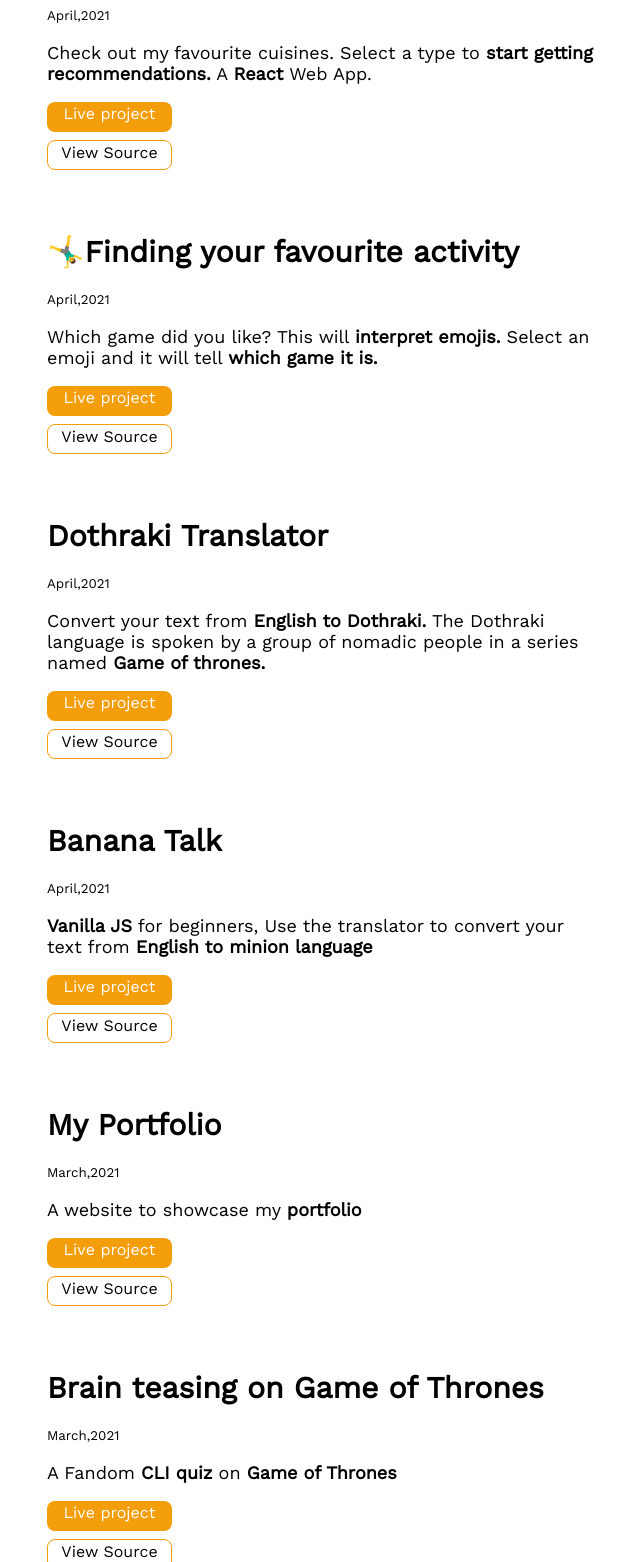
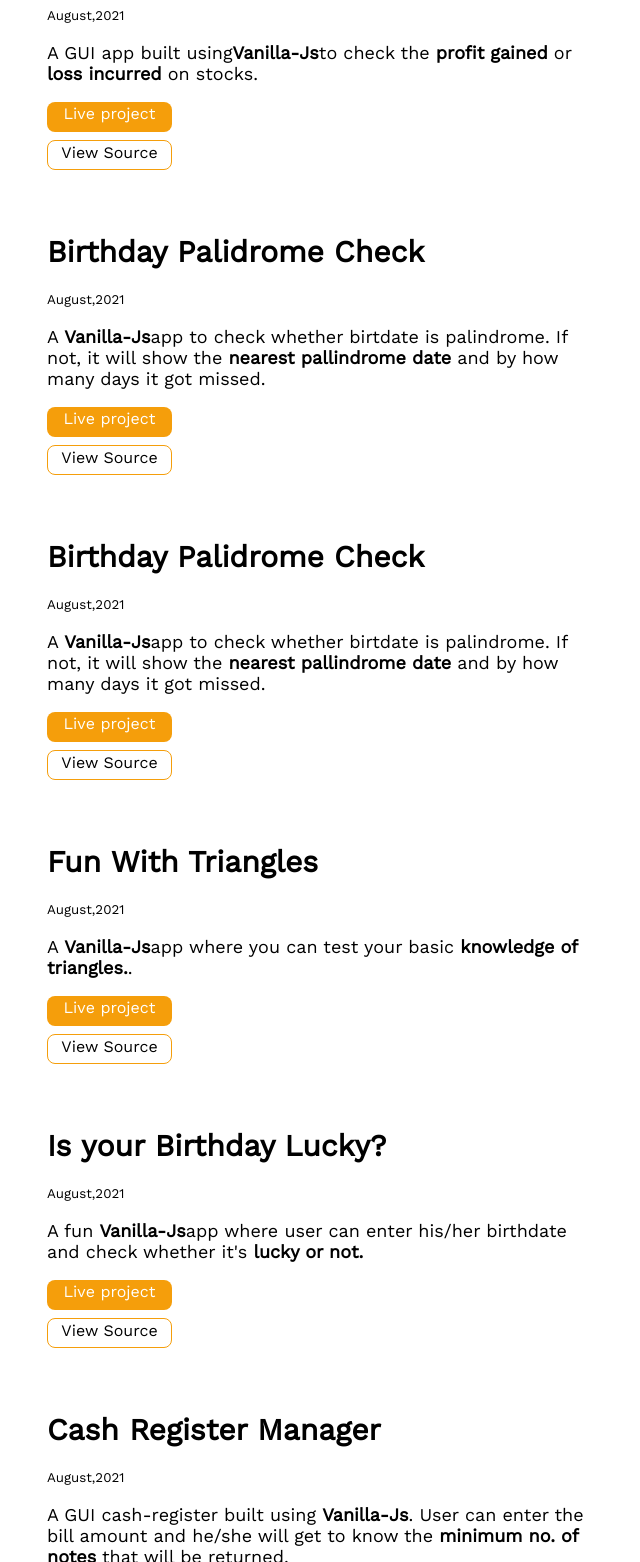
Before and after one commit to PeeyushPrashant/PrashantPeeyush-portfolio, a plain HTML site: page projects.html in a window 1280 px wide. Shown: the part 593-2155 px from the top of the page, without its empty margins (481-1121 px from the left). Drawn offline with nearby package versions, Linux system fonts and the light colour scheme.

Commit message:
new projects

```diff
--- a/projects.html
+++ b/projects.html
@@ -23,6 +23,66 @@
     </header>
 
     <ul class="unordered">
+        <div >
+            <li>
+                <h1 class="heading list">Profit/Loss On Stocks</h1>
+                <p class="list"><small >August,2021</small></p>
+                <p class="desc list">A GUI app built using<span class="span">Vanilla-Js</span>to check the <span class="span">profit gained</span> or <span class="span">loss incurred</span> on stocks.</p>
+                <a href="https://priceless-spence-f43d69.netlify.app/" class="prim-link proj">Live project</a>
+                <a href="https://github.com/PeeyushPrashant/profit-loss-On-Stocks" class="secon-link">View Source</a>
+            </li>
+        </div>
+
+        <div >
+            <li>
+                <h1 class="heading list">Birthday Palidrome Check</h1>
+                <p class="list"><small >August,2021</small></p>
+                <p class="desc list">A <span class="span">Vanilla-Js</span>app to check whether birtdate is palindrome. If not, it will show the <span class="span">nearest pallindrome date</span> and by how many days it got missed.</p>
+                <a href="https://modest-kare-fe3838.netlify.app/" class="prim-link proj">Live project</a>
+                <a href="https://github.com/PeeyushPrashant/Palindrome-Birthday" class="secon-link">View Source</a>
+            </li>
+        </div>
+
+        <div >
+            <li>
+                <h1 class="heading list">Birthday Palidrome Check</h1>
+                <p class="list"><small >August,2021</small></p>
+                <p class="desc list">A <span class="span">Vanilla-Js</span>app to check whether birtdate is palindrome. If not, it will show the <span class="span">nearest pallindrome date</span> and by how many days it got missed.</p>
+                <a href="https://modest-kare-fe3838.netlify.app/" class="prim-link proj">Live project</a>
+                <a href="https://github.com/PeeyushPrashant/Palindrome-Birthday" class="secon-link">View Source</a>
+            </li>
+        </div>
+
+        <div >
+            <li>
+                <h1 class="heading list">Fun With Triangles</h1>
+                <p class="list"><small >August,2021</small></p>
+                <p class="desc list">A <span class="span">Vanilla-Js</span>app where you can test your basic <span class="span">knowledge of triangles.</span>.</p>
+                <a href="https://triangle-study.netlify.app/" class="prim-link proj">Live project</a>
+                <a href="https://github.com/PeeyushPrashant/Fun-With-Triangles" class="secon-link">View Source</a>
+            </li>
+        </div>
+
+        <div >
+            <li>
+                <h1 class="heading list">Is your Birthday Lucky?</h1>
+                <p class="list"><small >August,2021</small></p>
+                <p class="desc list">A fun <span class="span">Vanilla-Js</span>app where user can enter his/her birthdate and check whether it's <span class="span">lucky or not.</span></p>
+                <a href="https://lucky-birthday-or-not.netlify.app/" class="prim-link proj">Live project</a>
+                <a href="https://github.com/PeeyushPrashant/Lucky-Birthday" class="secon-link">View Source</a>
+            </li>
+        </div>
+
+        <div >
+            <li>
+                <h1 class="heading list">Cash Register Manager</h1>
+                <p class="list"><small >August,2021</small></p>
+                <p class="desc list">A GUI cash-register built using <span class="span">Vanilla-Js</span>. User can enter the bill amount and he/she will get to know the <span class="span">minimum no. of notes</span> that will be returned.</p>
+                <a href="https://cash-management.netlify.app/" class="prim-link proj">Live project</a>
+                <a href="https://github.com/PeeyushPrashant/Cash-Register" class="secon-link">View Source</a>
+            </li>
+        </div>
+
         <div >
             <li>
                 <h1 class="heading list">🍗Food Recommendation</h1>
@@ -76,6 +136,16 @@
 
         <div >
             <li>
+                <h1 class="heading list">Component Library</h1>
+                <p class="list"><small >March,2021</small></p>
+                <p class="desc list">My personal <span class="span">component</span> library. A component library is a place where you get <span class="span">pre-designed</span> HTML elements for your code.</p>
+                <a href="https://comp-library.netlify.app/" class="prim-link proj">Live project</a>
+                <a href="https://github.com/PeeyushPrashant/Component-Library" class="secon-link">View Source</a>
+            </li>
+        </div>
+
+        <div >
+            <li>
                 <h1 class="heading list">Brain teasing on Game of Thrones</h1>
                 <p class="list"><small >March,2021</small></p>
                 <p class="desc list">A Fandom <span class="span">CLI quiz</span> on <span class="span">Game of Thrones</span></p>
```
Also changed, not shown: blogs.html (+8 -9 lines).
